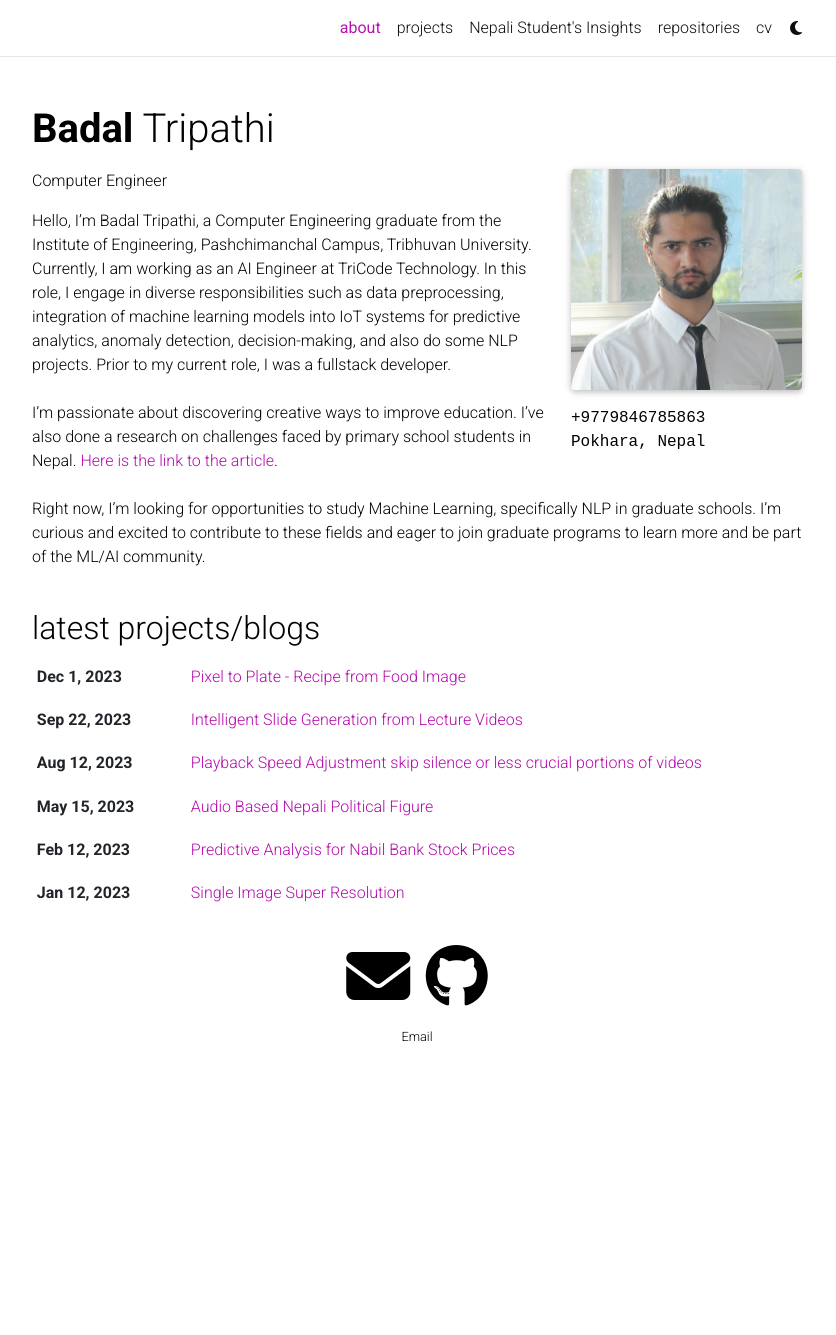
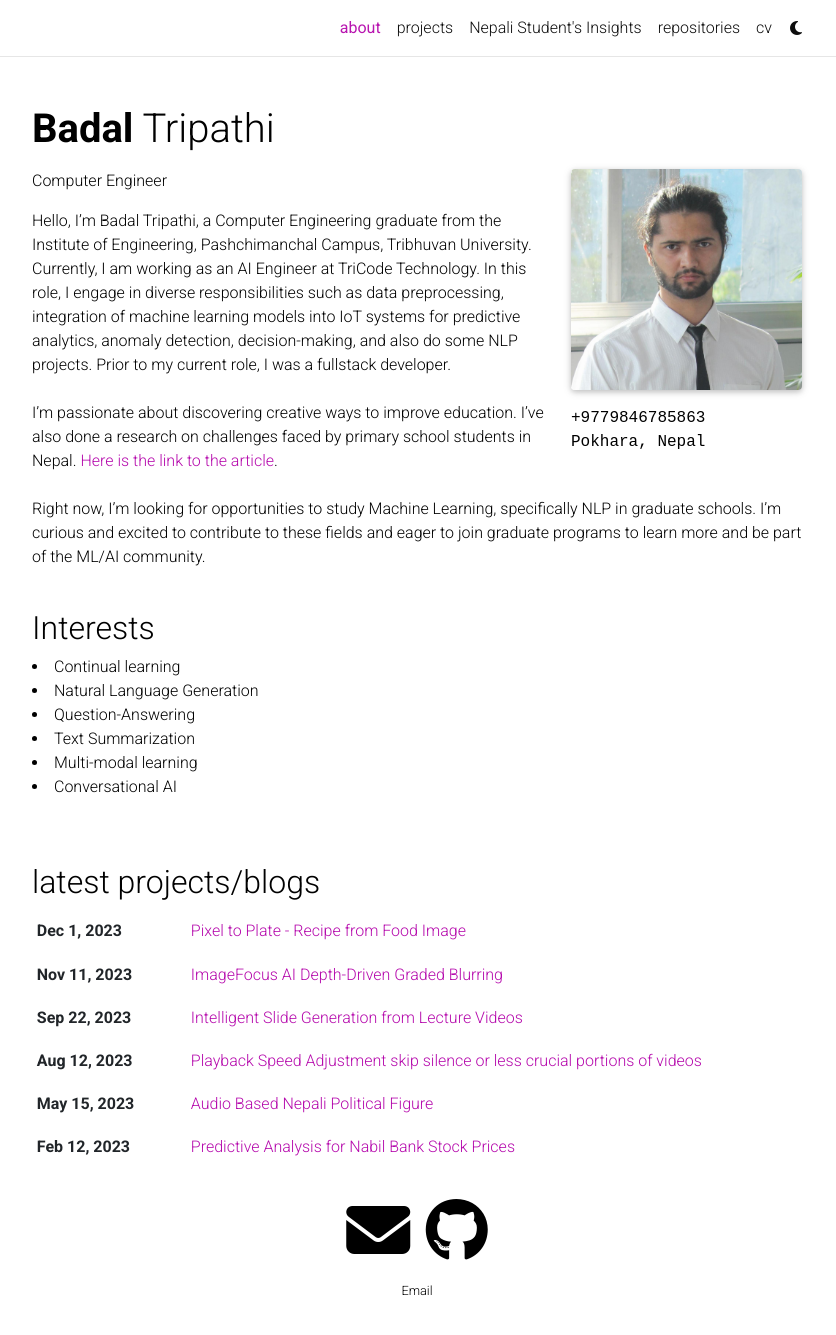
Before and after one commit to badal11/badal11.github.io, a Jekyll site: the page built from _pages/about.md, in a window 1280 px wide and 1370 px high. Shown: the top 1335 px of the window, without its empty margins (223-1059 px from the left). Built offline with Jekyll 4.4.1, drawn with Linux system fonts in a browser that asks for light colours; full-size pictures stand in for the smaller copies a plugin makes; comment, search, counter and statistics services are not loaded; a style sheet for code colours, icons or effects is not loaded.

```diff
--- a/_data/repositories.yml
+++ b/_data/repositories.yml
@@ -4,11 +4,12 @@
 
 github_repos:
   # - badal11/IELTS_TOEFL_Spoken_Grammer_Improver
+  -
   - badal11/Intelligent-Slide-Generation-from-Lecture-Videos
-  # - badal11/Unsupervised-video-summarization-with-deep-reinforcement-learning
+  - badal11/Unsupervised-video-summarization-with-deep-reinforcement-learning
   - badal11/Playback-Speed-Adjustment-skip-silence-or-less-crucial-portions-of-videos
   - badal11/Pixel-to-Plate-Recipe-from-Food-Image
-  # - badal11/ImageFocus-AI-Depth-Driven-Graded-Blurring
+  - badal11/ImageFocus-AI-Depth-Driven-Graded-Blurring
   - badal11/Twitter-Sentiment-Analysis
   - badal11/Revisit-the-Words
   - badal11/Word-Selection-Extension
--- a/_pages/about.md
+++ b/_pages/about.md
@@ -27,11 +27,11 @@
 Right now, I'm looking for opportunities to study Machine Learning, specifically NLP in graduate schools. I'm curious and excited to contribute to these fields and eager to join graduate programs to learn more and be part of the ML/AI community.
 <br/><br/>
 
-<!-- ## Interests
+## Interests
 <li>Continual learning</li>
 <li>Natural Language Generation</li>
 <li>Question-Answering </li>
 <li>Text Summarization</li>
 <li>Multi-modal learning</li>
 <li>Conversational AI</li>
-<br/><br/>  -->
+<br/><br/>
```
Also changed, not shown: _posts/2023-11-11-ImageFocus AI Depth-Driven Graded Blurring.md (renamed from _posts/_posts_currently_unavailable/2023-11-11-ImageFocus AI Depth-Driven Graded Blurring.md, +1 -2 lines).
